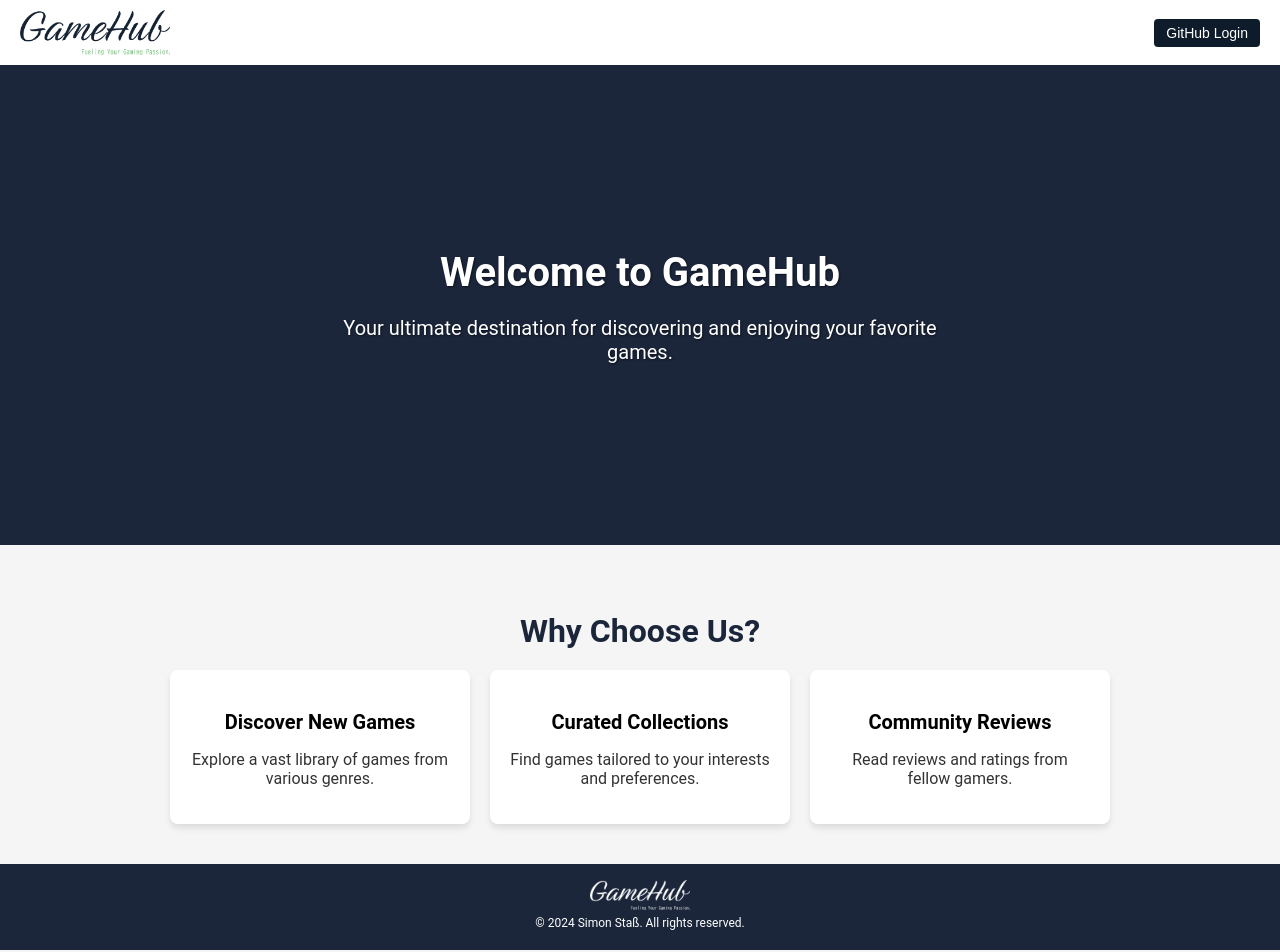
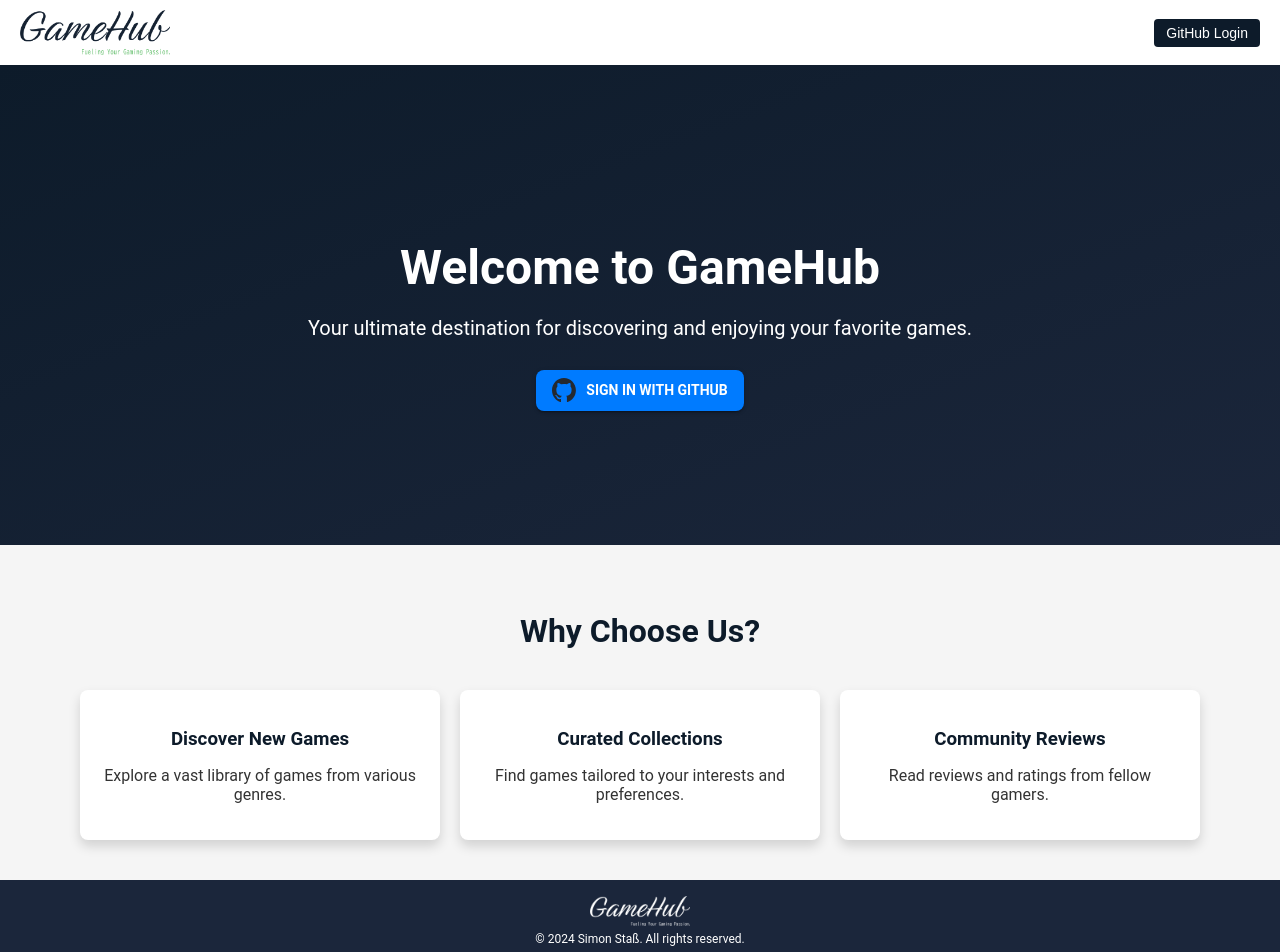
Before and after one commit to SimonSta95/GameHub_Capstone, a React (Vite) app in the folder gamehub-frontend/: page / in a window 1280 px wide. Shown: the top 952 px of the page. Built offline with nearby package versions, Linux system fonts and the light colour scheme; no server answers.

Commit message:
Add Landing page Did a lot of style fixes

```diff
--- a/gamehub-frontend/src/App.css
+++ b/gamehub-frontend/src/App.css
@@ -4,26 +4,19 @@ html, body {
     padding: 0;
     background-color: #f5f5f5;
     min-height: 100%;
-    display: flex;
-    flex-direction: column;
 }
 
 body {
     display: flex;
     flex-direction: column;
+}
+
+.grid {
+    display: grid;
+    grid-template-rows: auto 1fr auto;
     min-height: 100vh;
 }
 
 main {
     flex: 1;
 }
-
-footer {
-    background-color: #282c34;
-    color: white;
-    text-align: center;
-    padding: 10px 0;
-    position: relative;
-    width: 100%;
-    bottom: 0;
-}
--- a/gamehub-frontend/src/App.tsx
+++ b/gamehub-frontend/src/App.tsx
@@ -62,17 +62,17 @@ function App() {
     }
 
     return (
-        <>
+        <div className={"grid"}>
             <Header user={user} onLogin={login} onLogout={logout} />
             <main>
                 <Routes>
-                    <Route path="/" element={<LandingPage />} />
+                    <Route path="/" element={<LandingPage user={user} onLogin={login}/>} />
                     <Route path="/games" element={<GameGallery games={data} />} />
                     <Route path="/games/:id" element={<GameDetail />} />
                 </Routes>
             </main>
             <Footer />
-        </>
+        </div>
     )
 }
 
--- a/gamehub-frontend/src/pages/GameDetail/GameDetail.tsx
+++ b/gamehub-frontend/src/pages/GameDetail/GameDetail.tsx
@@ -168,6 +168,9 @@ export default function GameDetail(){
                             <strong>Developer:</strong> {game.developer}
                         </Typography>
                         <Typography variant="body2" sx={{ color: '#555', marginBottom: 1 }}>
+                            <strong>Publisher:</strong> {game.publisher}
+                        </Typography>
+                        <Typography variant="body2" sx={{ color: '#555', marginBottom: 1 }}>
                             <strong>Genre:</strong> {game.genre}
                         </Typography>
                     </CardContent>
--- a/gamehub-frontend/src/pages/GameGallery/GameGallery.tsx
+++ b/gamehub-frontend/src/pages/GameGallery/GameGallery.tsx
@@ -21,17 +21,18 @@ export default function GameGallery(props: Readonly<GameGalleryProps>) {
                     display: 'flex',
                     flexWrap: 'wrap',
                     justifyContent: 'center',
-                    gap: '16px', // Space between items
+                    gap: '16px',
                 }}
             >
                 {props.games.map((game) => (
                     <Box
                         key={game.id}
                         sx={{
-                            flex: '1 1 calc(25% - 16px)', // 4 items per row with gap adjustment
-                            maxWidth: 'calc(25% - 16px)', // 4 items per row with gap adjustment
-                            minWidth: '280px', // Adjust as needed for responsiveness
-                            boxSizing: 'border-box', // Include padding and border in the element's total width and height
+                            flex: '1 1 calc(25% - 16px)',
+                            maxWidth: 'calc(25% - 16px)',
+                            minWidth: '280px',
+                            boxSizing: 'border-box',
+                            height: 'auto',
                         }}
                     >
                         <GameCard game={game} />
--- a/gamehub-frontend/src/pages/GameGallery/components/GameCard/GameCard.tsx
+++ b/gamehub-frontend/src/pages/GameGallery/components/GameCard/GameCard.tsx
@@ -14,8 +14,8 @@ export default function GameCard(props: Readonly<GameCardProps>) {
                 variant="outlined"
                 sx={{
                     width: "100%",
-                    height: "100%", // Allow the card to grow dynamically based on content
-                    maxHeight: "400px", // Max height to keep uniform card sizes
+                    height: "100%",
+                    maxHeight: "500px",
                     borderRadius: 4,
                     backgroundColor: "background.paper",
                     boxShadow: "0 4px 15px rgba(0, 0, 0, 0.1)",
@@ -31,13 +31,13 @@ export default function GameCard(props: Readonly<GameCardProps>) {
             >
                 <CardMedia
                     component="img"
-                    height={200} // Ensure a balanced height between the image and content
+                    height={200}
                     image={props.game.coverImage}
                     alt={`${props.game.title} cover image`}
                     sx={{
                         objectFit: "cover",
                         width: "100%",
-                        display: "block", // Prevent white space under the image
+                        display: "block",
                         transition: "transform 0.5s ease",
                         "&:hover": {
                             transform: "scale(1.05)",
@@ -48,10 +48,11 @@ export default function GameCard(props: Readonly<GameCardProps>) {
                 <CardContent
                     sx={{
                         padding: 2,
-                        flexGrow: 1, // Allow content to take remaining space dynamically
+                        flexGrow: 1,
                         display: "flex",
                         flexDirection: "column",
                         justifyContent: "space-between",
+                        height: 'auto',
                     }}
                 >
                     <Typography
@@ -60,7 +61,7 @@ export default function GameCard(props: Readonly<GameCardProps>) {
                             fontWeight: 700,
                             marginBottom: 1,
                             color: "primary.contrastText",
-                            background: "linear-gradient(45deg, #ffba08, #fca311)", // Gradient text effect
+                            background: "linear-gradient(45deg, #ffba08, #fca311)",
                             WebkitBackgroundClip: "text",
                             WebkitTextFillColor: "transparent",
                         }}
--- a/gamehub-frontend/src/pages/LandingPage/LandingPage.css
+++ b/gamehub-frontend/src/pages/LandingPage/LandingPage.css
@@ -1,84 +1,156 @@
+html, body {
+    margin: 0;
+    padding: 0;
+    height: 100%;
+}
+
+.landing-container {
+    display: flex;
+    flex-direction: column;
+    min-height: 100vh; /* Ensure container covers the full viewport height */
+    padding: 0;
+    background-color: #f5f5f5;
+    box-sizing: border-box;
+}
+
+.main-content {
+    flex: 1; /* Allow this section to expand and take up the remaining space */
+    padding: 20px;
+}
+
 .hero {
     display: flex;
     flex-direction: column;
+    justify-content: center;
     align-items: center;
-    justify-content: center;
-    min-height: 60vh;
-    background: #1b263b;
-    color: #ffffff;
-    padding: 40px 20px;
+    height: calc(70vh - 80px); /* Adjust height considering header height */
+    background: linear-gradient(to bottom right, #0d1b2a, #1b263b);
+    color: white;
     text-align: center;
+    padding: 20px;
+    width: 100%;
+    box-sizing: border-box;
 }
 
 .hero-content {
-    max-width: 600px;
+    max-width: 800px;
     margin: 0 auto;
 }
 
-.hero-heading {
-    font-size: 2.5rem;
-    font-weight: 700;
+.hero h1 {
+    font-size: 3rem;
     margin-bottom: 20px;
 }
 
-.hero-subheading {
+.hero p {
     font-size: 1.25rem;
     margin-bottom: 30px;
-    color: #ffffff;
 }
 
-.hero-heading, .hero-subheading {
-    text-shadow: 1px 1px 2px rgba(0, 0, 0, 0.5);
-}
-
-/* Button */
-.MuiButton-contained {
-    background-color: #007bff;
+.hero .login-button {
+    margin-top: 20px;
+    background-color: #333;
+    border: none;
     color: white;
     padding: 10px 20px;
     border-radius: 4px;
+    cursor: pointer;
     font-size: 1rem;
-    text-decoration: none;
+    display: flex;
+    align-items: center;
+    gap: 10px;
 }
 
-.MuiButton-contained:hover {
+.hero .login-button:hover {
+    background-color: #555;
+}
+
+.github-login-button {
+    display: flex;
+    align-items: center;
+    justify-content: center;
+    background-color: #333;
+    color: white;
+    padding: 10px 20px;
+    border-radius: 4px;
+    cursor: pointer;
+    font-size: 1rem;
+}
+
+.github-login-button:hover {
+    background-color: #555;
+}
+
+.github-logo {
+    width: 24px;
+    height: 24px;
+    margin-right: 10px;
+}
+
+.hero-content .MuiButton-contained {
+    background-color: #007bff;
+    color: white;
+}
+
+.hero-content .MuiButton-contained:hover {
     background-color: #0056b3;
 }
 
-/* Features Section */
 .features {
     padding: 40px 20px;
-    background: #f5f5f5;
+    background-color: #f5f5f5;
     text-align: center;
+    width: 100%;
+    box-sizing: border-box;
 }
 
-.features-heading {
+.features h2 {
     font-size: 2rem;
-    margin-bottom: 20px;
-    color: #1b263b;
+    margin-bottom: 40px;
+    color: #0d1b2a;
 }
 
 .feature-list {
     display: flex;
-    flex-wrap: wrap;
     justify-content: center;
     gap: 20px;
+    flex-wrap: wrap;
+    max-width: 1200px;
+    margin: 0 auto;
 }
 
 .feature {
-    background: #ffffff;
+    background-color: white;
     padding: 20px;
     border-radius: 8px;
-    box-shadow: 0 4px 6px rgba(0, 0, 0, 0.1);
-    width: 300px;
+    box-shadow: 0 6px 12px rgba(0, 0, 0, 0.15);
+    width: calc(33.33% - 40px);
+    box-sizing: border-box;
+    transition: transform 0.3s ease, box-shadow 0.3s ease;
+}
+
+.feature:hover {
+    transform: translateY(-3px);
+    box-shadow: 0 8px 16px rgba(0, 0, 0, 0.2);
 }
 
 .feature h3 {
-    font-size: 1.25rem;
+    color: #0d1b2a;
     margin-bottom: 10px;
 }
 
 .feature p {
-    font-size: 1rem;
     color: #333;
 }
+
+@media (max-width: 900px) {
+    .feature {
+        width: calc(50% - 40px);
+    }
+}
+
+@media (max-width: 600px) {
+    .feature {
+        width: 100%;
+    }
+}
--- a/gamehub-frontend/src/pages/LandingPage/LandingPage.tsx
+++ b/gamehub-frontend/src/pages/LandingPage/LandingPage.tsx
@@ -1,6 +1,14 @@
 import './LandingPage.css';
+import githubLogo from "../../assets/github-mark.svg"
+import {Button} from "@mui/material";
+import {User} from "../../types.ts";
 
-export default function LandingPage() {
+type LandingPageProps = {
+    user?: User | null;
+    onLogin: () => void;
+};
+
+export default function LandingPage(props: Readonly<LandingPageProps>) {
 
     return (
         <>
@@ -8,6 +16,16 @@ export default function LandingPage() {
                 <div className="hero-content">
                     <h1 className="hero-heading">Welcome to GameHub</h1>
                     <p className="hero-subheading">Your ultimate destination for discovering and enjoying your favorite games.</p>
+                    {!props.user && (
+                        <Button
+                            variant="contained"
+                            color="secondary"
+                            onClick={props.onLogin}
+                            className="github-login-button"
+                        >
+                            <img src={githubLogo} alt="GitHub Logo" className="github-logo" /> Sign in with GitHub
+                        </Button>
+                    )}
                 </div>
             </section>
 
```
Also changed, not shown: gamehub-frontend/src/assets/github-mark-white.svg (added), gamehub-frontend/src/assets/github-mark.svg (added), gamehub-frontend/src/pages/GameGallery/GameGallery.css (deleted).
